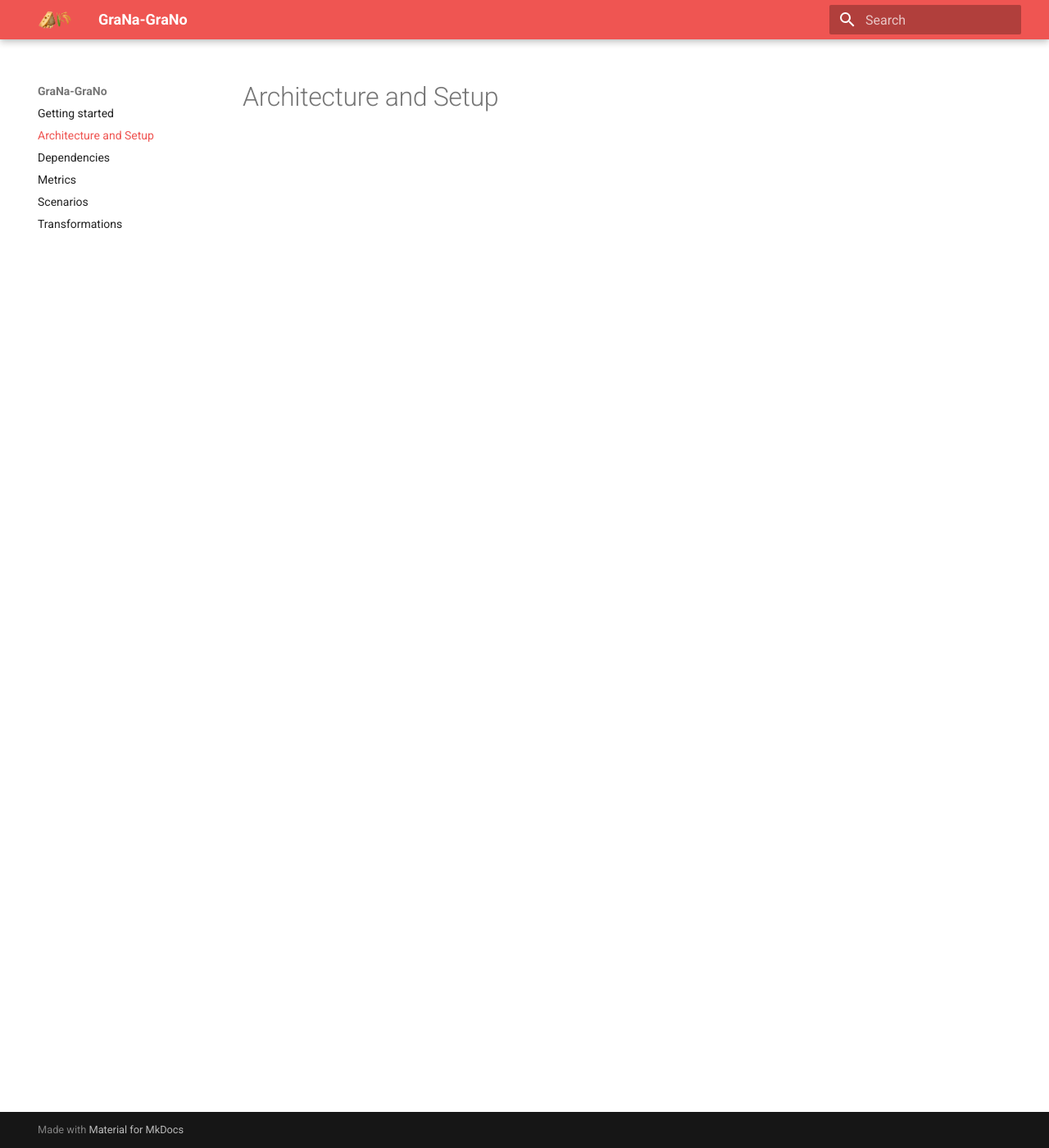
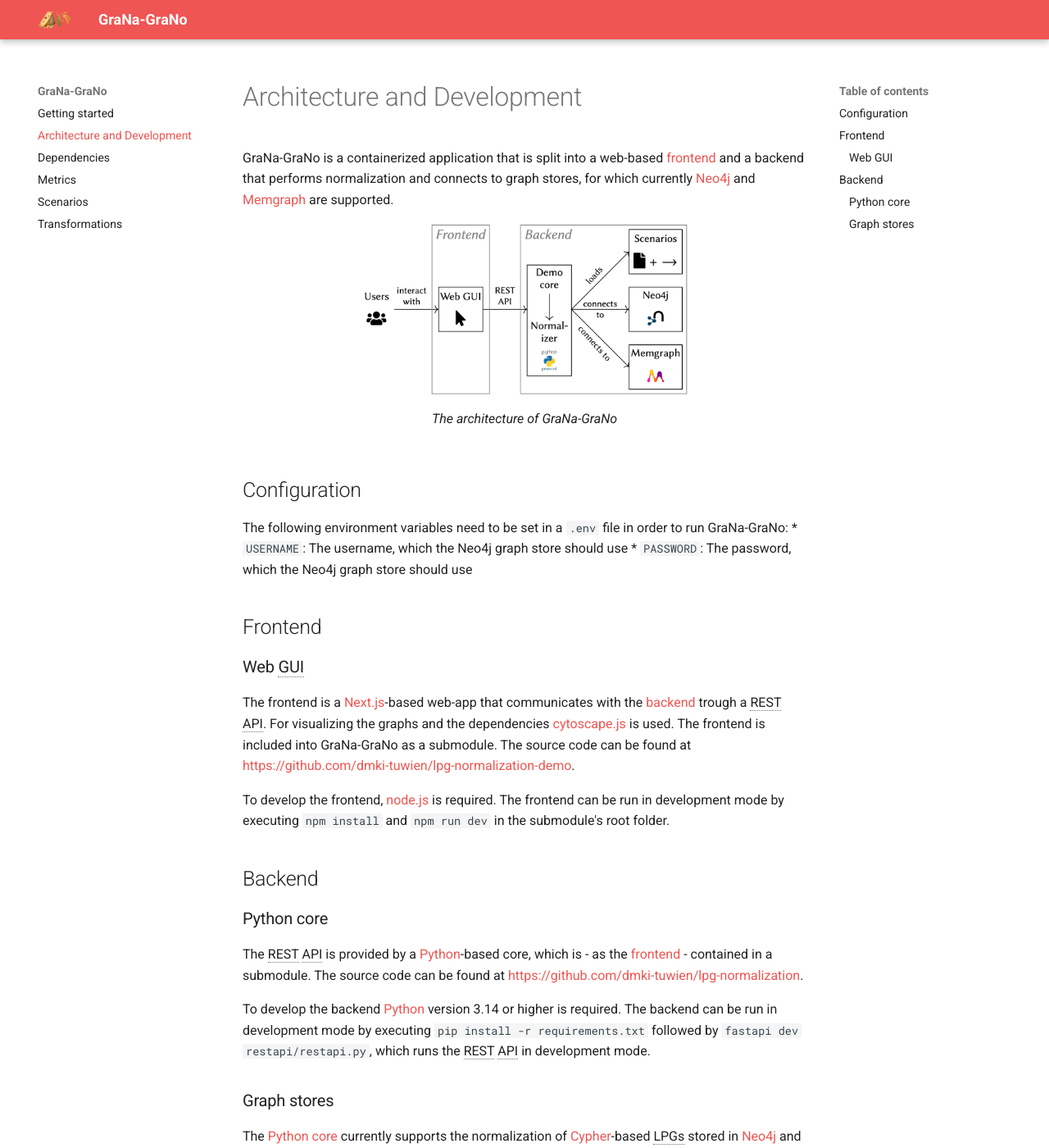
Before and after one commit to dmki-tuwien/grana-grano, an MkDocs documentation site: the page built from docs/architecture.md, in a window 1280 px wide and 1400 px high. Shown: the whole window at 82% size. Built offline with MkDocs 1.6.1 and Material for MkDocs 9.7.7, drawn with Linux system fonts in a browser that asks for light colours; some of the changed text lies outside the part shown.

```diff
--- a/docs/architecture.md
+++ b/docs/architecture.md
@@ -1 +1,39 @@
-# Architecture and Setup
+# Architecture and Development
+
+GraNa-GraNo is a containerized application that is split into a web-based [frontend](#frontend)
+and a backend that performs normalization and connects to graph stores, for which currently [Neo4j](https://neo4j.com) and [Memgraph](https://memgraph.com) are supported.
+
+<figure markdown="span">
+  <img alt="The architecture of GraNa-GraNo" src="/assets/architecture.png" width="400"/>
+  <figcaption>The architecture of GraNa-GraNo</figcaption>
+</figure>
+
+## Configuration
+The following environment variables need to be set in a `.env` file in order to run GraNa-GraNo:
+* `USERNAME`: The username, which the Neo4j graph store should use
+* `PASSWORD`: The password, which the Neo4j graph store should use
+
+## Frontend
+### Web GUI
+
+The frontend is a [Next.js](https://nextjs.org)-based web-app that communicates with the [backend](#python-core) trough a REST API.
+For visualizing the graphs and the dependencies [cytoscape.js](https://js.cytoscape.org) is used.
+The frontend is included into GraNa-GraNo as a submodule. The source code can be found at <https://github.com/dmki-tuwien/lpg-normalization-demo>.
+
+To develop the frontend, [node.js](https://nodejs.org/) is required.
+The frontend can be run in development mode by executing `npm install` and `npm run dev` in the submodule's root folder.
+
+## Backend
+### Python core
+The REST API is provided by a [Python](https://python.org)-based core, which is - as the [frontend](#frontend) - contained in a submodule.
+The source code can be found at <https://github.com/dmki-tuwien/lpg-normalization>.
+
+To develop the backend [Python](https://python.org) version 3.14 or higher is required.
+The backend can be run in development mode by executing `pip install -r requirements.txt` followed by `fastapi dev restapi/restapi.py`,
+which runs the REST API in development mode.
+
+### Graph stores
+The [Python core](#python-core) currently supports the normalization of [Cypher](https://opencypher.org)-based LPGs
+stored in [Neo4j](https://neo4j.com) and [Memgraph](https://memgraph.com).
+Both graph stores are used in the form of [Docker](https://docker.com) containers.
+For development purposes, the container running Neo4j binds on [bolt://localhost:7687](bolt://localhost:7687) and the container running Memgraph binds on [bolt://localhost:7688](bolt://localhost:7688).
--- /dev/null
+++ b/docs/javascripts/mathjax.js
@@ -0,0 +1,19 @@
+window.MathJax = {
+  tex: {
+    inlineMath: [["\\(", "\\)"]],
+    displayMath: [["\\[", "\\]"]],
+    processEscapes: true,
+    processEnvironments: true
+  },
+  options: {
+    ignoreHtmlClass: ".*|",
+    processHtmlClass: "arithmatex"
+  }
+};
+
+document$.subscribe(() => {
+  MathJax.startup.output.clearCache()
+  MathJax.typesetClear()
+  MathJax.texReset()
+  MathJax.typesetPromise()
+})
--- a/mkdocs.yml
+++ b/mkdocs.yml
@@ -3,7 +3,7 @@ theme:
   name: material
   palette:
     primary: red
-  favicon: assets/logo.png
+  favicon: assets/favicon.ico
   logo: assets/logo.png
   features:
     - content.tooltips
@@ -13,6 +13,16 @@ markdown_extensions:
   - pymdownx.snippets:
       auto_append:
         - includes/abbreviations.md
+  - pymdownx.arithmatex:
+      generic: true
+
+plugins:
+  - glightbox
+
+
+extra_javascript:
+  - javascripts/mathjax.js
+  - https://unpkg.com/mathjax@3/es5/tex-mml-chtml.js
 
 watch:
   - includes
```
Also changed, not shown: README.md (+1 -1 lines), docs/index.md (+1 -1 lines), docs/metrics.md (+2 -0 lines), docs/scenarios.md (+1 -1 lines), includes/abbreviations.md (+3 -0 lines), docs/assets/architecture.png (added).
